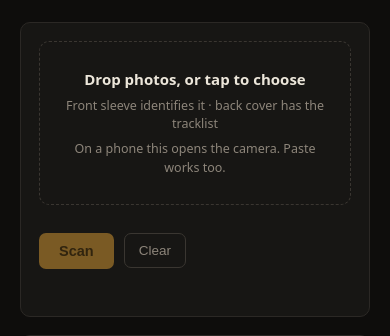
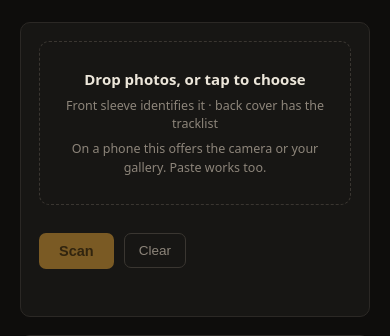
Before and after one commit to LUBANGAKENE/slipmat, a Flask app: page / in a window 390 px wide. Shown: the part 74-410 px from the top of the page. Run offline with Flask 3, Linux system fonts and the light colour scheme; parts of the project's set-up code (start-up, migrations or seed data) failed here and were passed over.

Commit message:
Offer the gallery, not just the camera, on phone uploads
The file input had capture="environment", which on mobile Safari and
Chrome skips the OS picker and opens the camera directly - there was
never a way to choose a photo already on the phone. Dropping the
attribute hands the choice back to the OS picker, which offers both
Camera and Photo Library/Gallery. Nothing else about the upload flow
changes: same input, same multi-file selection, same drop zone.

Co-Authored-By: Claude Opus 5 <noreply@anthropic.com>

```diff
--- a/templates/index.html
+++ b/templates/index.html
@@ -93,9 +93,9 @@
       <div id="drop">
         <b>Drop photos, or tap to choose</b>
         <span class="hint">Front sleeve identifies it &middot; back cover has the tracklist</span>
-        <span class="hint">On a phone this opens the camera. Paste works too.</span>
+        <span class="hint">On a phone this offers the camera or your gallery. Paste works too.</span>
       </div>
-      <input id="file" type="file" accept="image/*" capture="environment" multiple hidden>
+      <input id="file" type="file" accept="image/*" multiple hidden>
       <div id="thumbs"></div>
       <div class="row">
         <button class="go" id="go" disabled>Scan</button>
```
Also changed, not shown: README.md.
